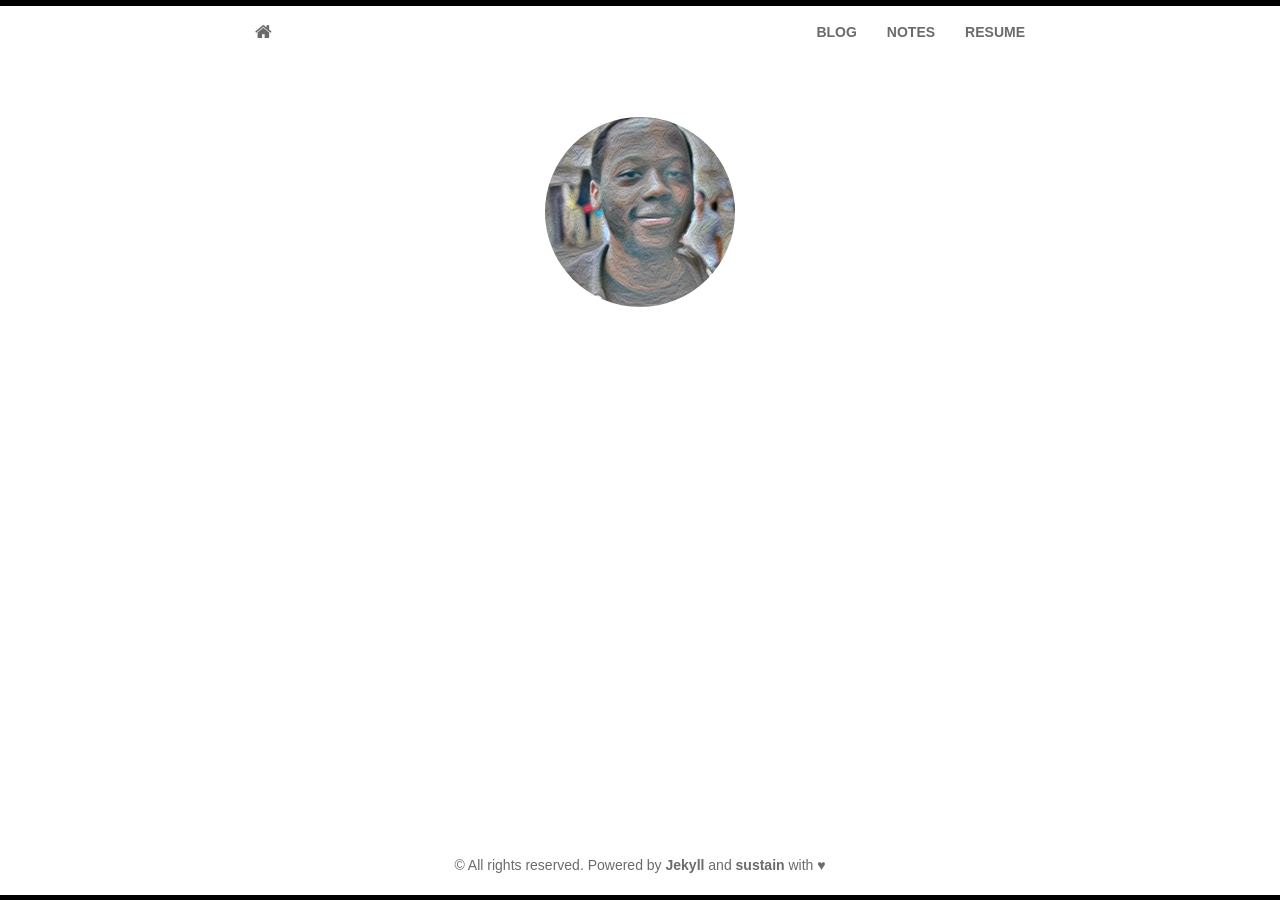
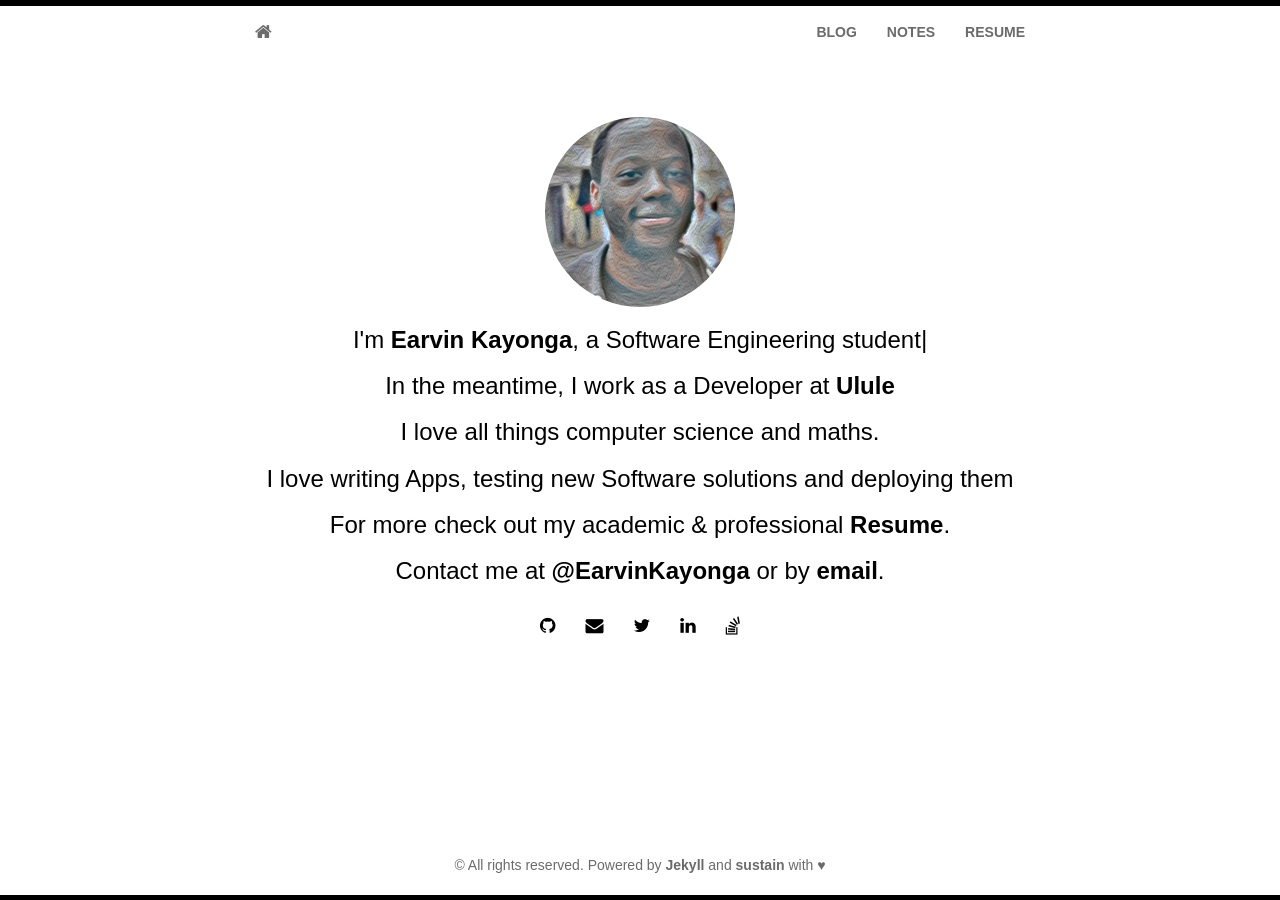
Before and after one commit to EarvinKayonga/earvin, a Jekyll site: the page built from blog/index.html, in a window 1280 px wide. Built offline with Jekyll 4.4.1, drawn with Linux system fonts in a browser that asks for light colours; some web fonts are replaced; Markdown is read by kramdown in place of the engine named in the settings; the list of posts is cut into pages by our own code; comment, search, counter and statistics services are not loaded.

Commit message:
simple black color

```diff
--- a/blog/static/css/main.css
+++ b/blog/static/css/main.css
@@ -248,11 +248,11 @@ div.footer {
 }
 
 section#about{
-  color: white;
+  color: black;
 }
 
 section#about a{
-  color: white;
+  color: black;
 }
 
 .black-background{
```
